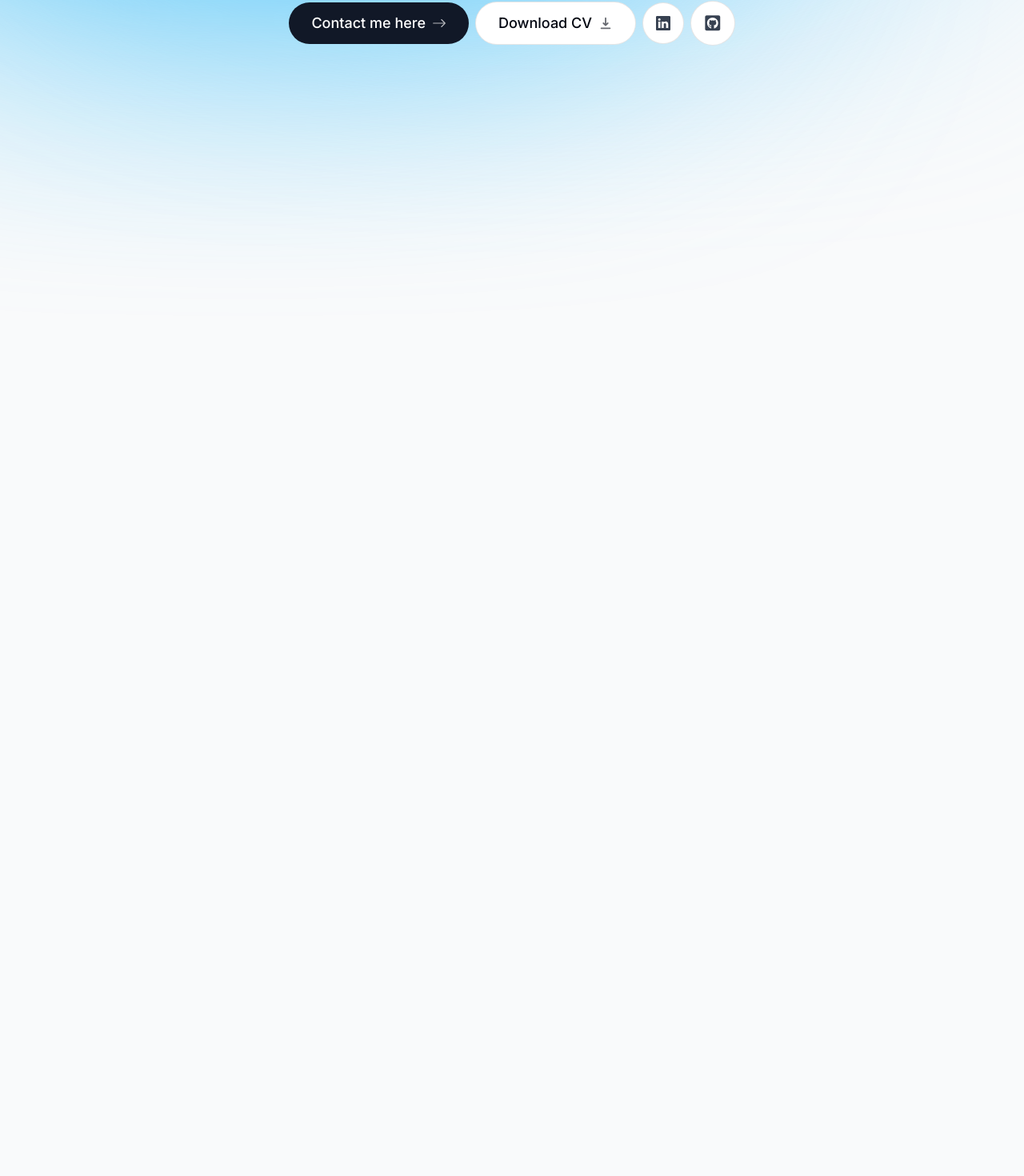
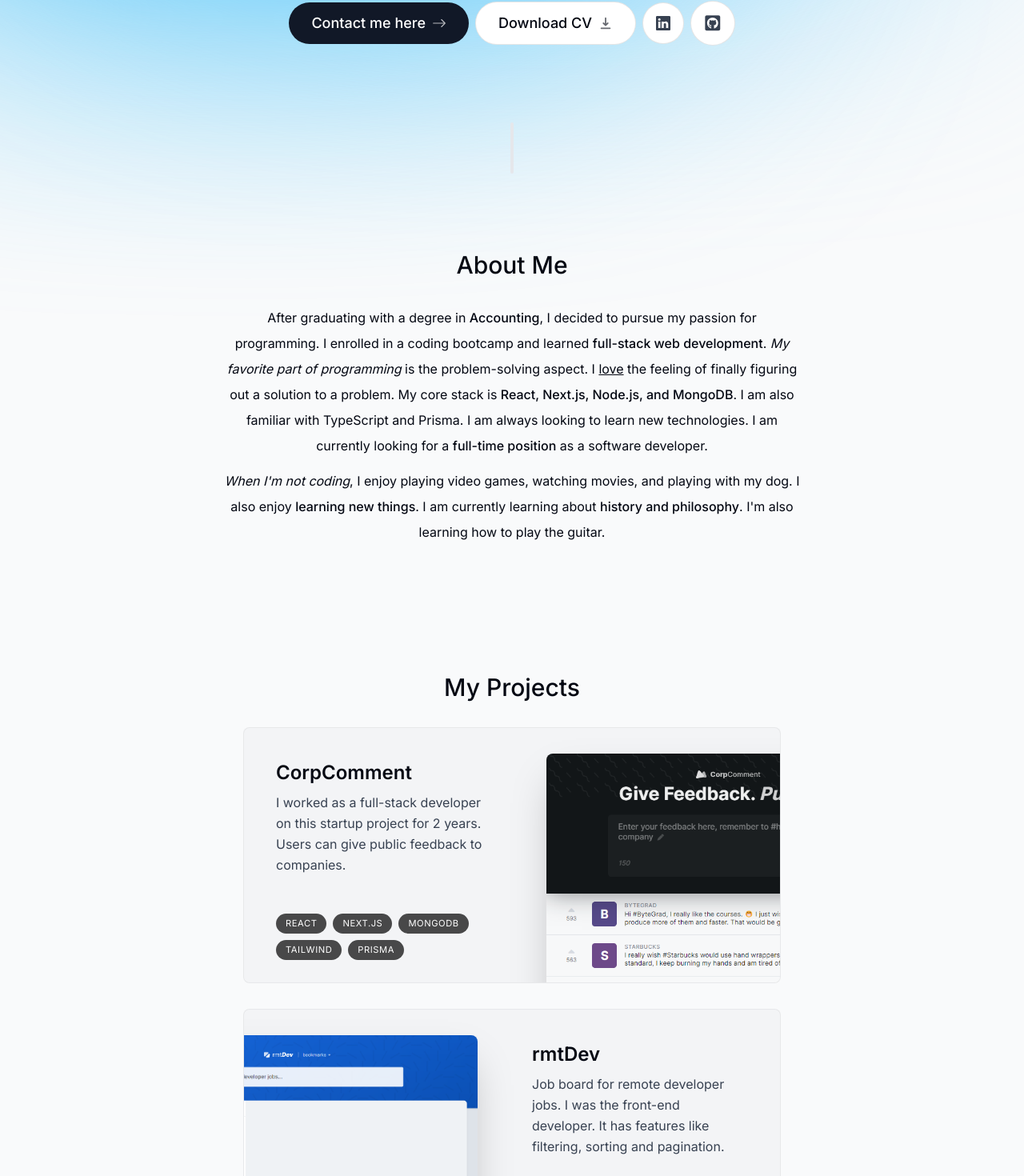
Before and after one commit to Jalch0/portfolio-jalch, a Next.js app: page / in a window 1280 px wide. Shown: the part 511-1981 px from the top of the page at 80% size. Built offline with nearby package versions, Linux system fonts and the light colour scheme.

Commit message:
Adding project.tsx, about.tsx, projects.tsx

```diff
--- a/app/page.tsx
+++ b/app/page.tsx
@@ -1,9 +1,15 @@
+import About from "@/components/about";
 import Intro from "@/components/intro";
+import Projects from "@/components/projects";
+import SectionDivider from "@/components/section-divider";
 
 export default function Home() {
   return (
     <main className="flex flex-col items-center px-4">
       <Intro />
+      <SectionDivider/>
+      <About/>
+      <Projects/>
     </main>
   )
 }
--- /dev/null
+++ b/components/about.tsx
@@ -0,0 +1,43 @@
+"use client";
+
+import SectionHeading from "./section-heading";
+import { motion } from "framer-motion";
+
+function About() {
+  return (
+    <motion.section className="mb-28 max-w-[45rem] text-center leading-8 sm:mb-40"
+    initial={{ opacity: 0, y: 100 }}
+    animate={{ opacity: 1, y:0 }}
+    transition={{delay: 0.17}}
+    >
+      <SectionHeading>About me</SectionHeading>
+      <p className="mb-3">
+        After graduating with a degree in{" "}
+        <span className="font-medium">Accounting</span>, I decided to pursue my
+        passion for programming. I enrolled in a coding bootcamp and learned{" "}
+        <span className="font-medium">full-stack web development</span>.{" "}
+        <span className="italic">My favorite part of programming</span> is the
+        problem-solving aspect. I <span className="underline">love</span> the
+        feeling of finally figuring out a solution to a problem. My core stack
+        is{" "}
+        <span className="font-medium">
+          React, Next.js, Node.js, and MongoDB
+        </span>
+        . I am also familiar with TypeScript and Prisma. I am always looking to
+        learn new technologies. I am currently looking for a{" "}
+        <span className="font-medium">full-time position</span> as a software
+        developer.
+      </p>
+      <p>
+        <span className="italic">When I&apos;m not coding</span>, I enjoy
+        playing video games, watching movies, and playing with my dog. I also
+        enjoy <span className="font-medium">learning new things</span>. I am
+        currently learning about{" "}
+        <span className="font-medium">history and philosophy</span>. I&apos;m
+        also learning how to play the guitar.
+      </p>
+    </motion.section>
+  );
+}
+
+export default About;
--- /dev/null
+++ b/components/project.tsx
@@ -0,0 +1,65 @@
+"use client";
+
+import { useRef } from "react";
+import { projectsData } from "@/lib/data";
+import Image from "next/image";
+import { useScroll, useTransform } from "framer-motion";
+import { motion } from "framer-motion";
+
+type ProjectProps = (typeof projectsData)[number];
+
+export default function Project({
+  title,
+  description,
+  tags,
+  imageUrl,
+}: ProjectProps) {
+  const ref = useRef<HTMLDivElement>(null);
+  const { scrollYProgress } = useScroll({
+    target: ref,
+    offset: ["0 1", "1.33 1"],
+  });
+  const scaleProgress = useTransform(scrollYProgress, [0,1], [0.8, 1]);
+  const opacityProgress = useTransform(scrollYProgress, [0,1], [0.6, 1]);
+
+
+  return (
+    <motion.div ref={ref} style={{ scale: scaleProgress, opacity: opacityProgress }} className="group mb-3 sm:mb-8 last:mb-0 ">
+      <section
+        className=" bg-gray-100 max-w-[42rem] border border-black/5 rounded-lg overflow-hidden sm:pr-8 relative sm:h-[20rem] hover:bg-gray-200 transition group-even:pl-8"
+      >
+        <div className="pt-4 pb-7 px-5 sm:pl-10 sm:pr-2 sm:pt-10 sm:max-w-[50%] flex flex-col h-full group-even:ml-[18rem] ">
+          <h3 className="text-2xl font-semibold">{title}</h3>
+          <p className="mt-2 leading-relaxed text-gray-700">{description}</p>
+          <ul className="flex flex-wrap mt-4 gap-2 sm:mt-auto">
+            {tags.map((tag, index) => (
+              <li
+                className="bg-black/[0.7] px-3 py-1 text-[0.7rem] uppercase tracking-wider text-white rounded-full"
+                key={index}
+              >
+                {tag}
+              </li>
+            ))}
+          </ul>
+        </div>
+
+        <Image
+          src={imageUrl}
+          quality={95}
+          alt="Project I worked on"
+          className="absolute top-8 -right-40 w-[28.25rem] rounded-t-lg shadow-2xl transition group-hover:scale-[1.04]
+        group-hover:-transition-x-3
+        group-hover:translate-y-3
+        group-hover:-rotate-2
+
+        group-even:group-hover:transition-x-3
+        group-even:group-hover:translate-y-3
+        group-even:group-hover:rotate-2
+
+        group-even:-right-[initial]
+        group-even:-left-40"
+        />
+      </section>
+    </motion.div>
+  );
+}
--- /dev/null
+++ b/components/projects.tsx
@@ -0,0 +1,22 @@
+import React from "react";
+import { projectsData } from "@/lib/data";
+import SectionHeading from "./section-heading";
+import Project from "./project";
+
+
+function Projects() {
+  return (
+    <section>
+      <SectionHeading>My projects</SectionHeading>
+      <div>
+        {projectsData.map((project, index) => (
+          <React.Fragment key={index}>
+            <Project {...project} />
+          </React.Fragment>
+        ))}
+      </div>
+    </section>
+  );
+}
+
+export default Projects;
--- /dev/null
+++ b/components/section-divider.tsx
@@ -0,0 +1,15 @@
+'use client';
+
+import { motion } from "framer-motion"
+
+function SectionDivider() {
+  return (
+    <motion.div className="bg-gray-200 my-24 h-16 w-1 rounded-full hidden sm:block"
+    initial={{opacity: 0, y: 100}}
+    animate={{ opacity: 1, y:0 }}
+    transition={{delay: 0.125}}
+    ></motion.div>
+  )
+}
+
+export default SectionDivider
--- /dev/null
+++ b/components/section-heading.tsx
@@ -0,0 +1,11 @@
+
+type SectionHeadingProps = {
+    children: React.ReactNode;
+}
+
+function SectionHeading({children}:
+    SectionHeadingProps) {
+  return    <h2 className="text-3xl font-medium capitalize mb-8 text-center">{children}</h2>
+}
+
+export default SectionHeading
```
